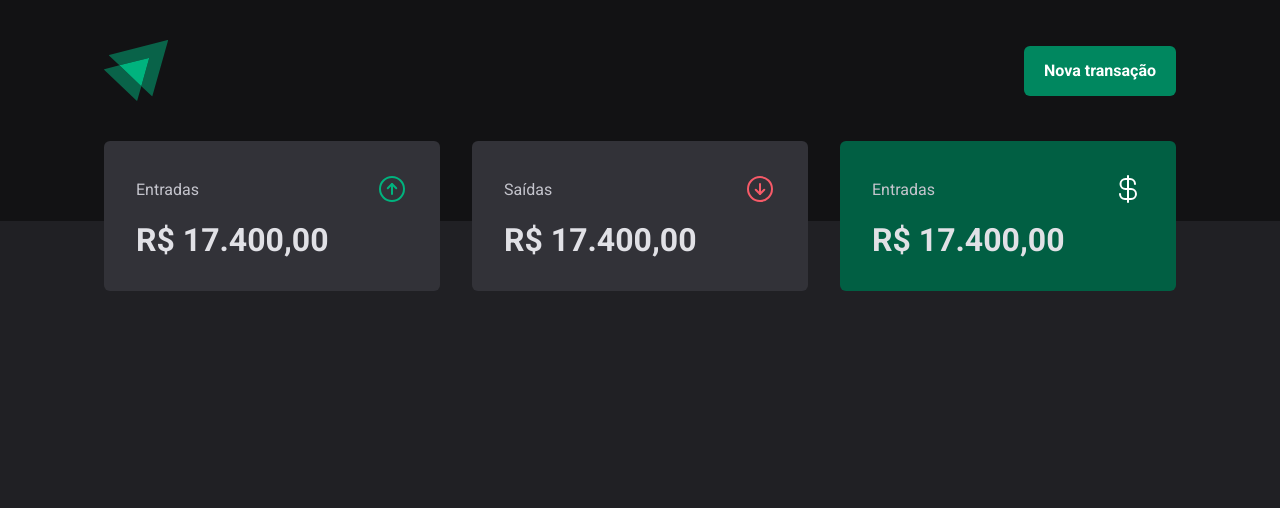
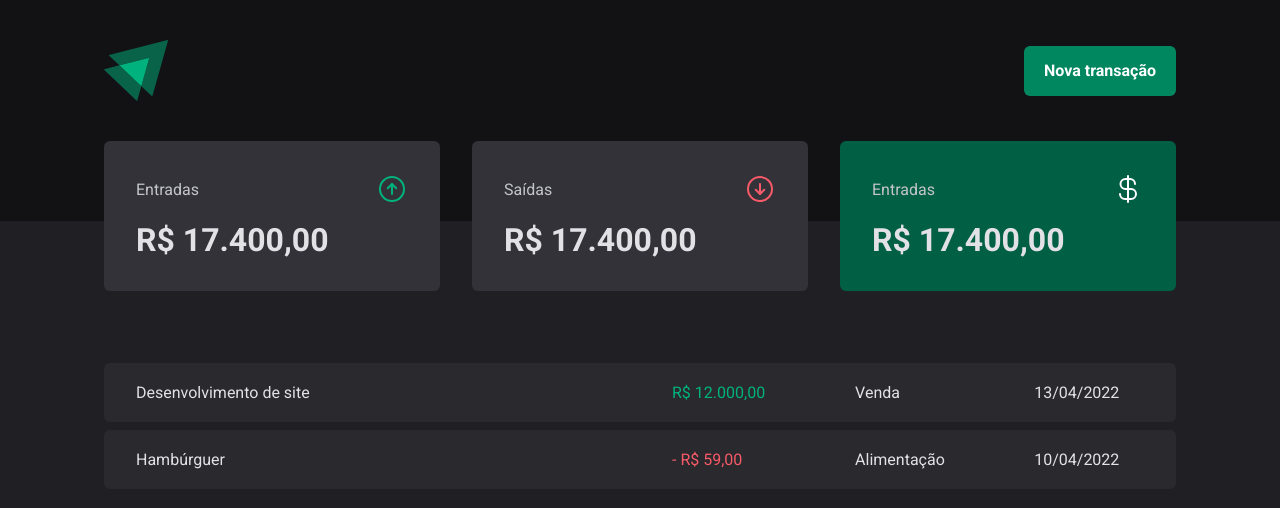
Before and after one commit to N0N4T0/ignite-reactjs-2022, a React (Vite) app in the folder 03-dt-money/: page / in a window 1280 px wide. Shown: the top 508 px of the page. Built offline with nearby package versions, Linux system fonts and the light colour scheme.

Commit message:
feat: add TransactionsTable

```diff
--- a/03-dt-money/src/pages/Transactions/index.tsx
+++ b/03-dt-money/src/pages/Transactions/index.tsx
@@ -1,11 +1,39 @@
 import { Header } from "../../components/Header";
 import { Summary } from "../../components/Summary";
+import {
+  PriceHighlight,
+  TransactionsContainer,
+  TransactionsTable,
+} from "./styles";
 
 export function Transactions() {
   return (
     <div>
       <Header />
       <Summary />
+
+      <TransactionsContainer>
+        <TransactionsTable>
+          <tbody>
+            <tr>
+              <td width="50%">Desenvolvimento de site</td>
+              <td>
+                <PriceHighlight variant="income">R$ 12.000,00</PriceHighlight>
+              </td>
+              <td>Venda</td>
+              <td>13/04/2022</td>
+            </tr>
+            <tr>
+              <td width="50%">Hambúrguer</td>
+              <td>
+                <PriceHighlight variant="outcome">- R$ 59,00</PriceHighlight>
+              </td>
+              <td>Alimentação</td>
+              <td>10/04/2022</td>
+            </tr>
+          </tbody>
+        </TransactionsTable>
+      </TransactionsContainer>
     </div>
   );
 }
--- a/03-dt-money/src/pages/Transactions/styles.ts
+++ b/03-dt-money/src/pages/Transactions/styles.ts
@@ -0,0 +1,41 @@
+interface PriceHighlightProps {
+  variant: "income" | "outcome";
+}
+
+import styled from "styled-components";
+
+export const TransactionsContainer = styled.main`
+  width: 100%;
+  max-width: 1120px;
+  margin: 4rem auto 0;
+  padding: 0 1.5rem;
+`;
+
+export const TransactionsTable = styled.table`
+  width: 100%;
+  border-collapse: separate;
+  border-spacing: 0 0.5rem;
+  /* margin-top: 1.5rem; */
+
+  td {
+    padding: 1.25rem 2rem;
+    background: ${(props) => props.theme["gray-700"]};
+
+    &:first-child {
+      border-top-left-radius: 6px;
+      border-bottom-left-radius: 6px;
+    }
+
+    &:last-child {
+      border-top-right-radius: 6px;
+      border-bottom-right-radius: 6px;
+    }
+  }
+`;
+
+export const PriceHighlight = styled.span<PriceHighlightProps>`
+  color: ${(props) =>
+    props.variant === "income"
+      ? props.theme["green-300"]
+      : props.theme["red-300"]};
+`;
```
